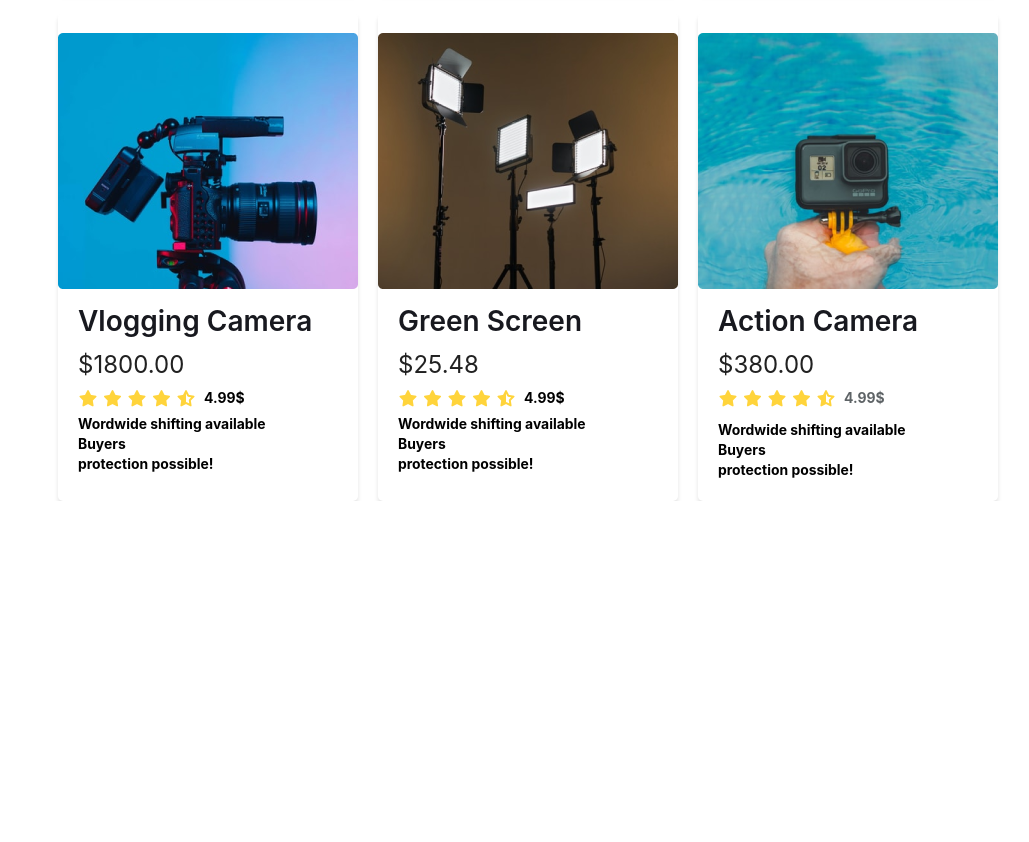
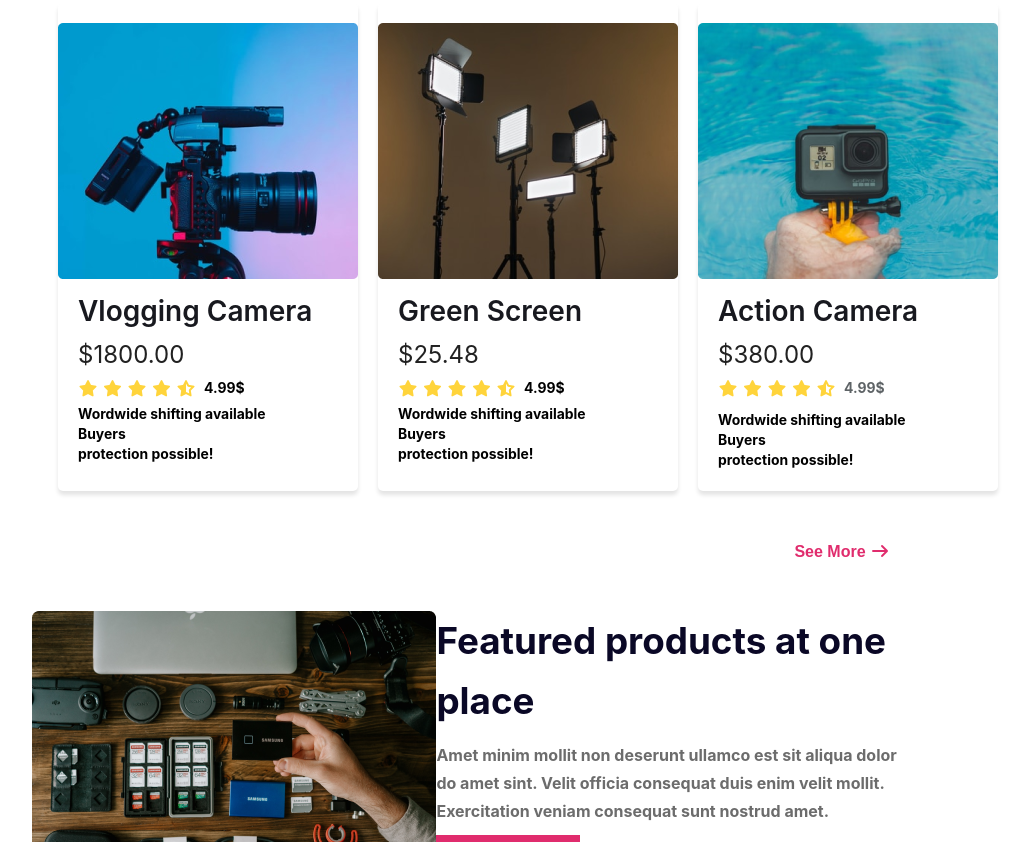
Before and after one commit to alfaazahmed/influencer-gear, a plain HTML site: page index.html in a window 1280 px wide. Shown: the part 1958-2800 px from the top of the page, without its empty margins (166-1195 px from the left). Before the commit the page ends 2459 px from the top, so only its background shows below. Drawn offline with Linux system fonts and the light colour scheme.

Commit message:
added and styled a feature section

```diff
--- a/index.html
+++ b/index.html
@@ -281,11 +281,23 @@
                     <p>Wordwide shifting available <br> Buyers <br> protection possible!</p>
                 </div>
             </div>
+        </div>
+        <div class="see-more">
+                <button><a href="">See More <i class="fa-solid fa-arrow-right"></i></a></button>
+            </div>
+    </section>
 
+    <section id="feature">
+        <div class="feature-container display-flex">
+            <img src="./images/gear.png" alt="">
+            <div class="feature-content">
+                <h2>Featured products at one place</h2>
+                <p>Amet minim mollit non deserunt ullamco est sit aliqua dolor do amet sint. Velit officia consequat
+                    duis enim velit mollit. Exercitation veniam consequat sunt nostrud amet.</p>
+                <button class="feature-btn"><a href="">Join Now <i class="fa-solid fa-arrow-right"></i></a></button>
+            </div>
         </div>
     </section>
-
-
 </body>
 
 </html>
--- a/style.css
+++ b/style.css
@@ -113,7 +113,7 @@
 /* sponsors styles */
 
 #sponsors {
-    margin-top: 50px;
+    margin-top: 70px;
 }
 
 .sponsors-container {
@@ -141,7 +141,7 @@
 /* collection style */
 
 #collection {
-    margin-top: 100px;
+    margin-top: 70px;
 }
 
 .collection-heading {
@@ -214,6 +214,74 @@
     letter-spacing: 1.8%;
 }
 
+.see-more {
+    width: 65%;
+    max-width: 1050px;
+    margin: 0 auto;
+    text-align: end;
+    margin-top: 50px;
+
+}
+
+.see-more a {
+    text-decoration: none;
+    color: #E02C6D;
+    border: none;
+    font-weight: 700;
+    font-size: 1rem;
+}
+
+.see-more button {
+    border: none;
+    background-color: #fff;
+}
+
+/* feature styles */
+
+#feature {
+    margin-top: 50px;
+}
+
+.feature-container {
+    width: 69%;
+    max-width: 1110px;
+    margin: 0 auto;
+    justify-content: space-between;
+}
+
+.feature-content {
+    max-width: 610px;
+}
+
+.feature-content h2 {
+    font-size: 2.3rem;
+    line-height: 3.75rem;
+    font-weight: 700;
+    color: #0A0826;
+    margin-bottom: 10px;
+}
+
+.feature-content p {
+    font-size: 1rem;
+    font-weight: 700;
+    line-height: 1.75;
+    color: #6C6C6C;
+    margin-bottom: 10px;
+}
+
+.feature-btn {
+    background-color: #E02C6D;
+    padding: 10px 24px;
+    border: none;
+}
+
+.feature-btn a {
+    text-decoration: none;
+    color: #fff;
+    font-size: 1rem;
+    font-weight: 700;
+}
+
 /* responsiveness (576px) */
 
 @media screen and (max-width:576px) {
@@ -237,7 +305,8 @@
         justify-content: space-between;
     }
 
-    .banner-container {
+    .banner-container,
+    .feature-container {
         flex-direction: column-reverse;
     }
 
@@ -265,6 +334,15 @@
     .collection-container {
         grid-template-columns: 1fr;
         justify-content: center;
+    }
+
+    .collection-heading {
+        font-size: 1.5rem;
+    }
+
+    .feature-container {
+        gap: 30px;
+        text-align: center;
     }
 }
 
```
